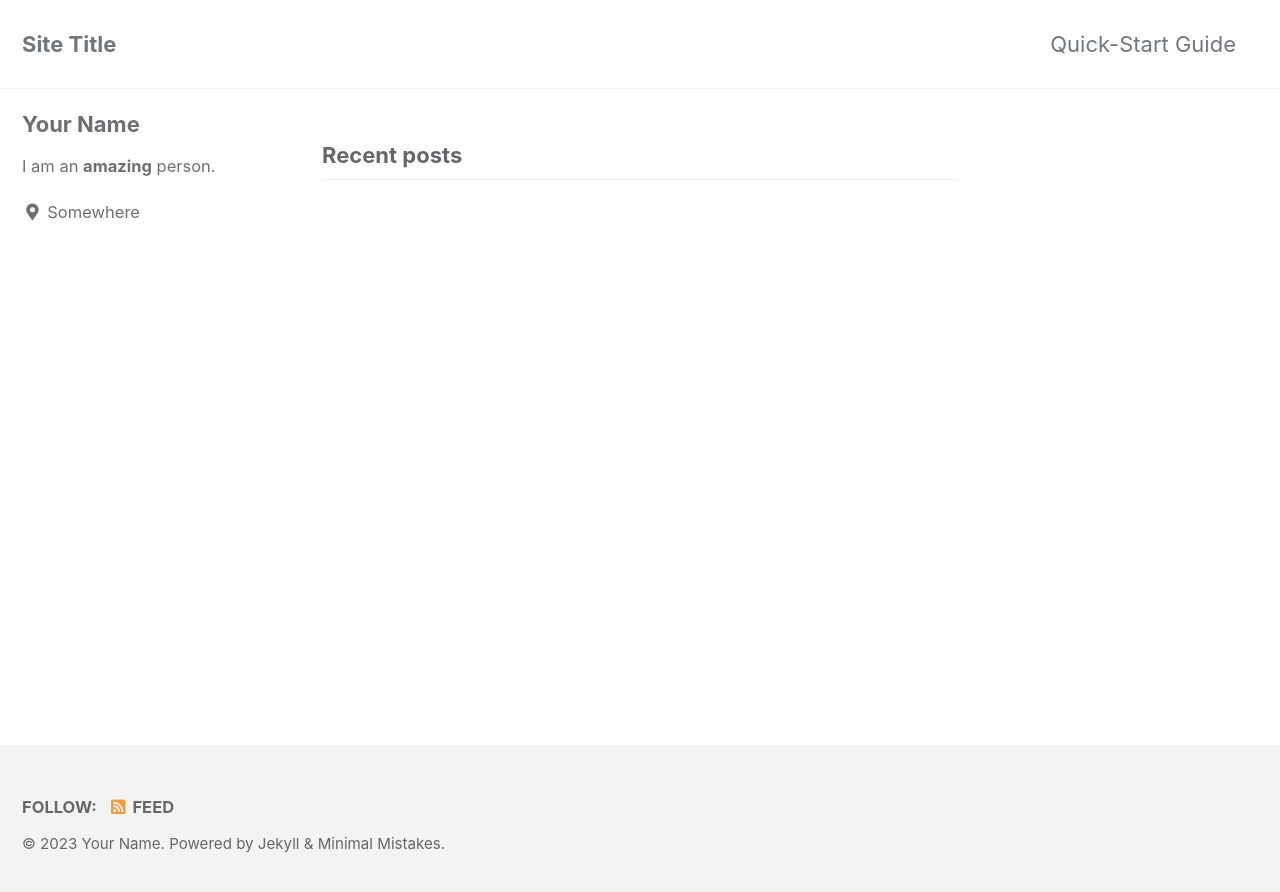
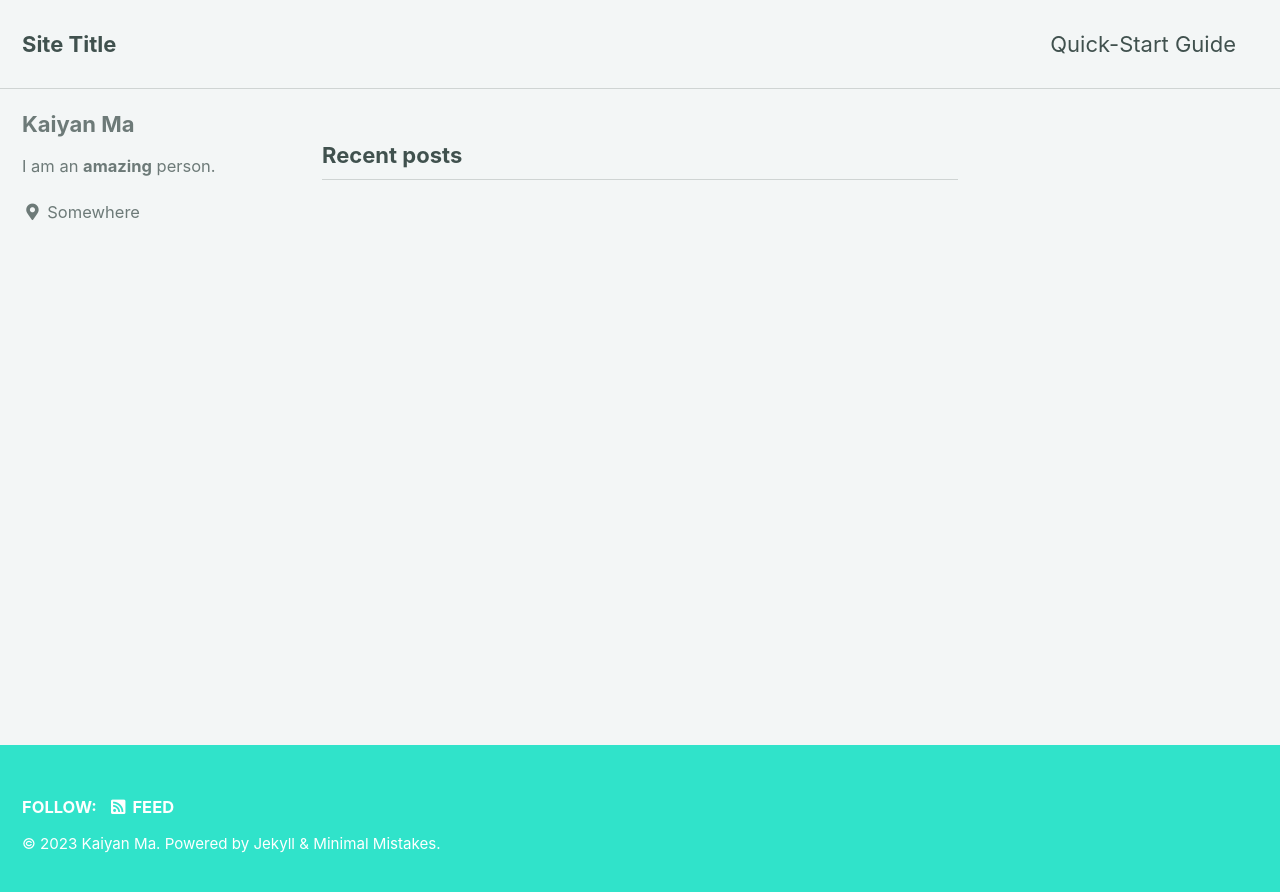
Before and after one commit to KaiyanM/KaiyanM.github.io, a Jekyll site: the page built from index.html, in a window 1280 px wide. Shown: the top 892 px of the page. Built offline with Jekyll 4.4.1, drawn with Linux system fonts in a browser that asks for light colours; cached includes are drawn as plain includes; the list of posts is cut into pages by our own code.

Commit message:
Update _config.yml

```diff
--- a/_config.yml
+++ b/_config.yml
@@ -12,14 +12,14 @@
 
 # theme                  : "minimal-mistakes-jekyll"
 # remote_theme           : "mmistakes/minimal-mistakes"
-minimal_mistakes_skin    : "default" # "air", "aqua", "contrast", "dark", "dirt", "neon", "mint", "plum", "sunrise"
+minimal_mistakes_skin    : "mint" # "air", "aqua", "contrast", "dark", "dirt", "neon", "mint", "plum", "sunrise"
 
 # Site Settings
 locale                   : "en-US"
 title                    : "Site Title"
 title_separator          : "-"
 subtitle                 : # site tagline that appears below site title in masthead
-name                     : "Your Name"
+name                     : "Kaiyan Ma"
 description              : "An amazing website."
 url                      : # the base hostname & protocol for your site e.g. "https://mmistakes.github.io"
 baseurl                  : # the subpath of your site, e.g. "/blog"
@@ -104,7 +104,7 @@
 
 # Site Author
 author:
-  name             : "Your Name"
+  name             : "Kaiyan Ma"
   avatar           : # path of avatar image, e.g. "/assets/images/bio-photo.jpg"
   bio              : "I am an **amazing** person."
   location         : "Somewhere"
```
